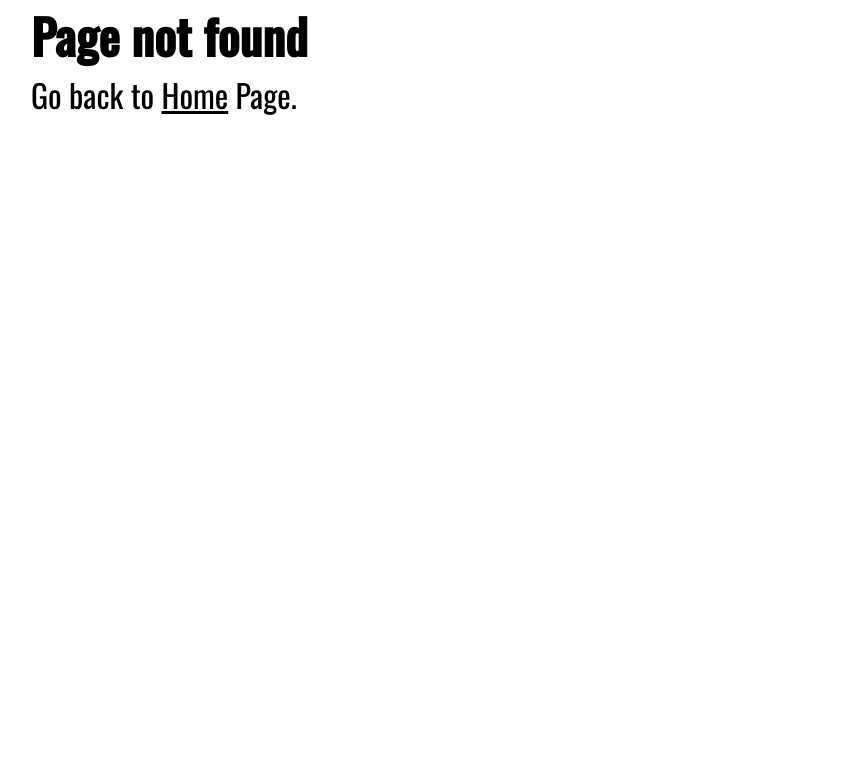
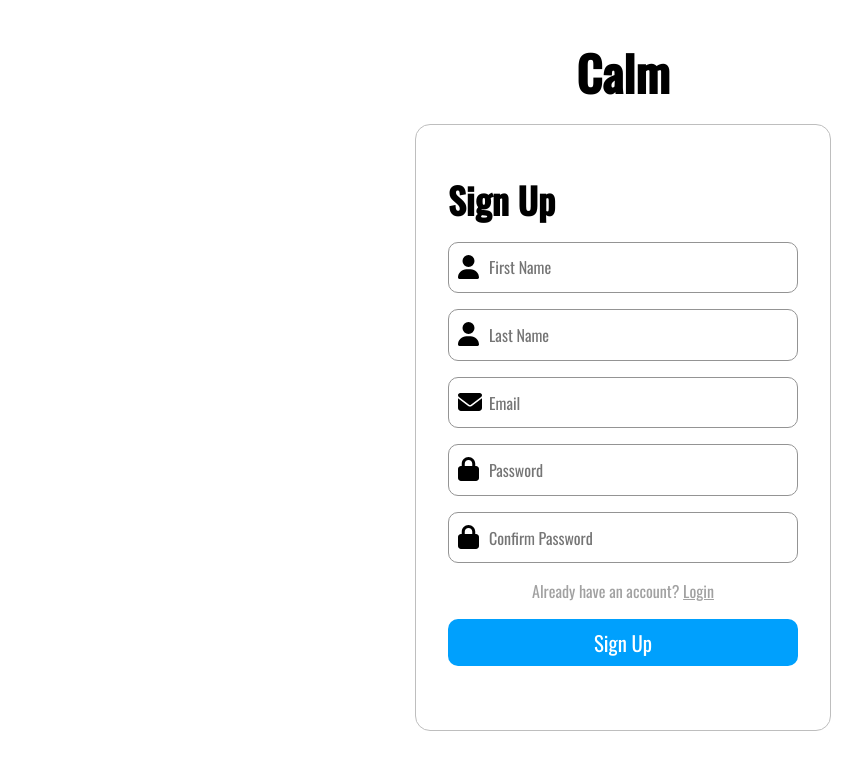
Before and after one commit to Kiho2735/vue-blog, a Vue app: page /register in a window 1280 px wide. Before the commit this address had no page. Shown: the top 770 px of the page, without its empty margins (17-879 px from the left). Built offline with nearby package versions, Linux system fonts and the light colour scheme.

Commit message:
Add registration page and style

```diff
--- a/src/App.vue
+++ b/src/App.vue
@@ -23,7 +23,11 @@
   methods: {
     checkRoute() {
       const routeName = this.$route.name;
-      if (routeName == "Not Found" || routeName == "Login") {
+      if (
+        routeName == "Not Found" ||
+        routeName == "Login" ||
+        routeName == "Register"
+      ) {
         this.navigationDisabled = true;
       } else {
         this.navigationDisabled = false;
--- a/src/icon.js
+++ b/src/icon.js
@@ -10,6 +10,7 @@
   faStar,
   faUser,
   faLock,
+  faEnvelope,
 } from "@fortawesome/free-solid-svg-icons";
 // import { fafac } from "@fortawesome/free-regular-svg-icons";
 import { FontAwesomeIcon } from "@fortawesome/vue-fontawesome";
@@ -26,5 +27,6 @@
 library.add(faStar);
 library.add(faUser);
 library.add(faLock);
+library.add(faEnvelope);
 
 export default FontAwesomeIcon;
--- a/src/pages/UserAuth.vue
+++ b/src/pages/UserAuth.vue
@@ -41,10 +41,10 @@
         />
         <p v-if="password.isEmpty">Please enter password.</p>
       </div>
-      <p class="form-wrapper__register">
+      <p class="form-wrapper__login-register">
         Forgot your <router-link to="#">username</router-link> or
         <router-link to="#">password</router-link>? |
-        <router-link to="#">Register</router-link>
+        <router-link :to="{ name: 'Register' }">Register</router-link>
       </p>
       <button class="submit-btn">Sign In</button>
     </form>
@@ -123,7 +123,7 @@
 };
 </script>
 
-<style lang="scss" scoped>
+<style lang="scss">
 .form-wrapper {
   display: flex;
   flex-direction: column;
@@ -186,7 +186,7 @@
     }
   }
 
-  &__register {
+  &__login-register {
     font-size: 1rem;
     text-align: center;
     color: rgb(161, 161, 161);
--- /dev/null
+++ b/src/pages/UserRegistration.vue
@@ -0,0 +1,183 @@
+<template>
+  <div class="form-wrapper">
+    <div class="title">
+      <h1>Calm</h1>
+    </div>
+
+    <form @submit.prevent="login" class="form-wrapper__login">
+      <div class="form-wrapper__title">
+        <h2>Sign Up</h2>
+      </div>
+
+      <div class="form-control">
+        <font-awesome-icon :icon="['fa', 'user']" class="icon" />
+        <input
+          type="text"
+          v-model.trim="firstName.val"
+          @blur="validateFirstName"
+          placeholder="First Name"
+          :class="redBorderColorFirstName"
+        />
+        <p v-if="firstName.isEmpty">Please enter first name.</p>
+      </div>
+
+      <div class="form-control">
+        <font-awesome-icon :icon="['fa', 'user']" class="icon" />
+        <input
+          type="text"
+          v-model.trim="lastName.val"
+          @blur="validateLastName"
+          placeholder="Last Name"
+          :class="redBorderColorLastName"
+        />
+        <p v-if="lastName.isEmpty">Please enter last name.</p>
+      </div>
+
+      <div class="form-control">
+        <font-awesome-icon :icon="['fa', 'envelope']" class="icon" />
+        <input
+          type="email"
+          id="id"
+          v-model.trim="userId.val"
+          @blur="validateId"
+          placeholder="Email"
+          :class="redBorderColorId"
+        />
+        <p v-if="userId.isEmpty">Please enter email.</p>
+        <p v-else-if="userId.isValid">Please enter valid email.</p>
+      </div>
+
+      <div class="form-control">
+        <font-awesome-icon :icon="['fa', 'lock']" class="icon" />
+        <input
+          type="password"
+          id="password"
+          v-model.trim="password.val"
+          @blur="validatePassword"
+          placeholder="Password"
+          :class="redBorderColorPassword"
+        />
+        <p v-if="password.isEmpty">Please enter password.</p>
+      </div>
+
+      <div class="form-control">
+        <font-awesome-icon :icon="['fa', 'lock']" class="icon" />
+        <input
+          type="password"
+          id="confirmPassword"
+          v-model.trim="confirmPassword.val"
+          @blur="validateConfirmPassword"
+          placeholder="Confirm Password"
+          :class="redBorderColorConfirmPassword"
+        />
+        <p v-if="confirmPassword.isValid">Please enter the same password.</p>
+      </div>
+
+      <p class="form-wrapper__login-register">
+        Already have an account?
+        <router-link :to="{ name: 'Login' }">Login</router-link>
+      </p>
+      <button class="submit-btn">Sign Up</button>
+    </form>
+  </div>
+</template>
+
+<script>
+export default {
+  data() {
+    return {
+      firstName: {
+        val: "",
+        isEmpty: false,
+      },
+      lastName: {
+        val: "",
+        isEmpty: false,
+      },
+      userId: {
+        val: "",
+        isEmpty: false,
+        isValid: false,
+      },
+      password: {
+        val: "",
+        isEmpty: false,
+      },
+      confirmPassword: {
+        val: "",
+        isValid: false,
+      },
+    };
+  },
+  computed: {
+    redBorderColorFirstName() {
+      return { redBorder: this.firstName.isEmpty };
+    },
+    redBorderColorLastName() {
+      return { redBorder: this.lastName.isEmpty };
+    },
+    redBorderColorId() {
+      return { redBorder: this.userId.isEmpty || this.userId.isValid };
+    },
+    redBorderColorPassword() {
+      return { redBorder: this.password.isEmpty };
+    },
+    redBorderColorConfirmPassword() {
+      return { redBorder: this.confirmPassword.isValid };
+    },
+  },
+  methods: {
+    validateFirstName() {
+      if (this.firstName.val == "") {
+        this.firstName.isEmpty = true;
+      } else {
+        this.firstName.isEmpty = false;
+      }
+    },
+    validateLastName() {
+      if (this.lastName.val == "") {
+        this.lastName.isEmpty = true;
+      } else {
+        this.lastName.isEmpty = false;
+      }
+    },
+    validateId() {
+      if (this.userId.val == "") {
+        this.userId.isEmpty = true;
+        this.userId.isValid = false;
+      } else if (!this.userId.val.includes("@")) {
+        this.userId.isEmpty = false;
+        this.userId.isValid = true;
+      } else {
+        this.userId.isEmpty = false;
+        this.userId.isValid = false;
+      }
+    },
+    validatePassword() {
+      if (this.password.val == "") {
+        this.password.isEmpty = true;
+      } else {
+        this.password.isEmpty = false;
+      }
+    },
+    validateConfirmPassword() {
+      if (this.confirmPassword.val == this.password.val) {
+        this.confirmPassword.isValid = true;
+      } else {
+        this.confirmPassword.isValid = false;
+      }
+    },
+  },
+};
+</script>
+
+<style lang="scss" scoped>
+.form-wrapper {
+  min-height: 100vh;
+  height: auto;
+
+  &__login {
+    margin-bottom: 2rem;
+  }
+}
+</style>
--- a/src/router.js
+++ b/src/router.js
@@ -3,6 +3,7 @@
 import TheHome from "./pages/TheHome.vue";
 import EntireBlogs from "./pages/EntireBlogs.vue";
 import UserAuth from "./pages/UserAuth.vue";
+import UserRegistration from "./pages/UserRegistration.vue";
 import NotFound from "./pages/NotFound.vue";
 
 const router = createRouter({
@@ -20,6 +21,12 @@
       name: "Login",
       component: UserAuth,
       meta: { title: "Login" },
+    },
+    {
+      path: "/register",
+      name: "Register",
+      component: UserRegistration,
+      meta: { title: "Register" },
     },
     {
       path: "/:notFound(.*)",
```
